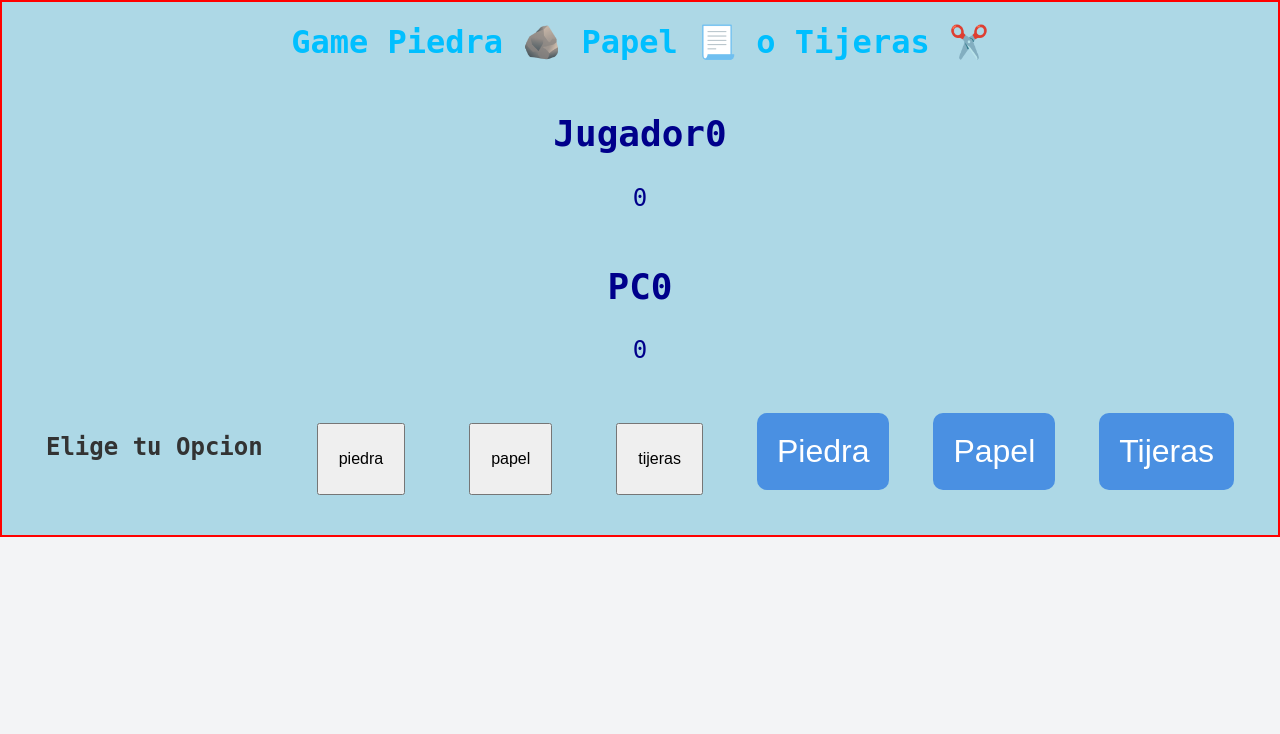
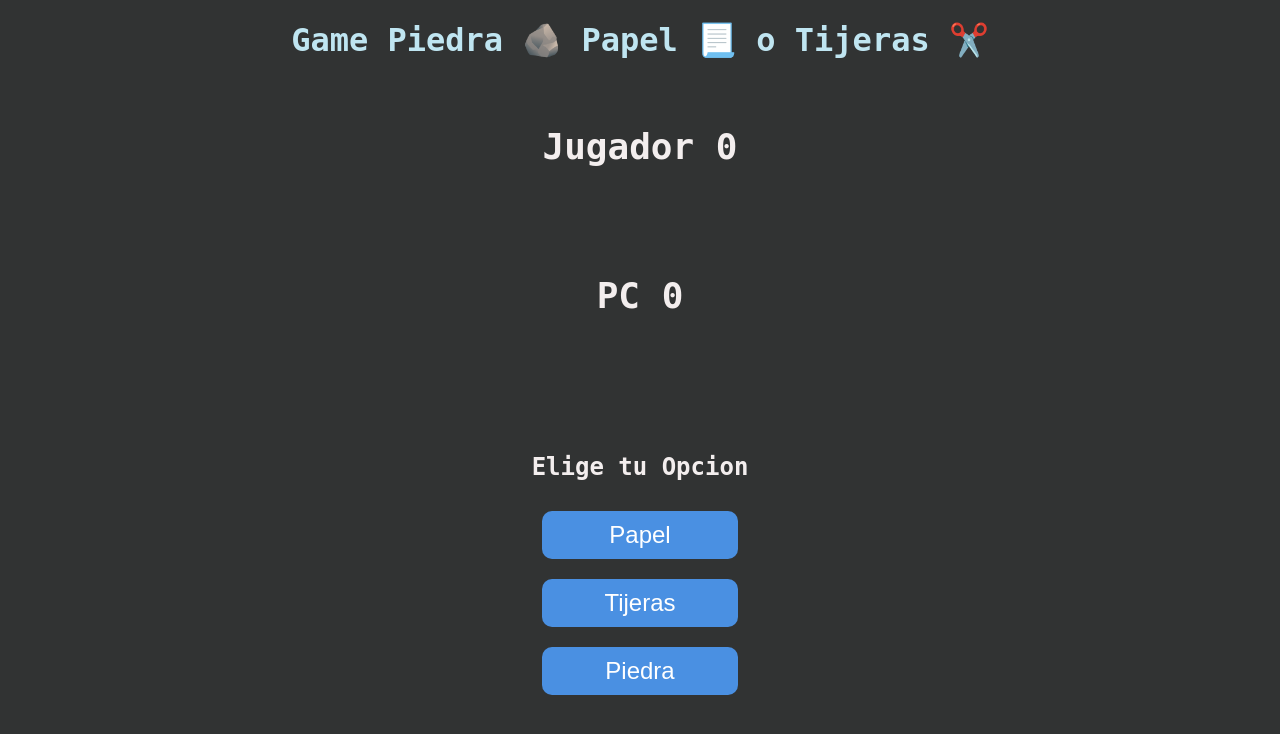
Before and after one commit to Vale1702/juego-react, a React (Create React App) app: page / in a window 1280 px wide. Shown: the top 734 px of the page. Built offline with nearby package versions, Linux system fonts and the light colour scheme.

Commit message:
Revision de logica para determinar Ganador

```diff
--- a/public/index.html
+++ b/public/index.html
@@ -10,6 +10,9 @@
       content="Web site created using create-react-app"
     />
     <link rel="apple-touch-icon" href="%PUBLIC_URL%/logo192.png" />
+
+     <!-- <script src="http://localhost:3000"></script> -->
+
     <!--
       manifest.json provides metadata used when your web app is installed on a
       user's mobile device or desktop. See https://developers.google.com/web/fundamentals/web-app-manifest/
--- a/src/app.jsx
+++ b/src/app.jsx
@@ -6,31 +6,43 @@ export default  function App() {
   const [playerScore, setPlayerScore]= useState(0);
   const [pcScore, setPcScore]=useState(0);
   const [result, setResult]=useState("");
-  const options = ["piedra", "papel", "tijeras"];
+  const options = ["Papel","Tijeras","Piedra"];
 
   const playGame= (playerChoice)=>{
+    //Eleccion aleatoria de PC
     const pcChoice = options[Math.floor(Math.random() * options.length)];
+    //Ganador
     const winner = determineWinner(playerChoice, pcChoice);
 
+    console.log(`Jugador elige ${playerChoice}`);
+    console.log(`PC elige ${pcChoice}`);
+    console.log(`Gano  ${winner}`);
+    console.log(`______`);
+
+    //Combate
     if (winner === "Jugador") {
       setPlayerScore(playerScore + 1);
-      setResult(`Ganaste! ${playerChoice} vence a ${pcChoice}`);
-    } else if (winner === "Computadora") {
+      return setResult(`Jugador Gano!,  ${playerChoice} vence a ${pcChoice}`);
+
+    } else if (winner === "PC") {
       setPcScore(pcScore + 1);
-      setResult(`Perdiste! ${pcChoice} vence a ${playerChoice}`);
+      return setResult(`Jugador perdio! ${pcChoice} vence a ${playerChoice}`);
+
     } else {
-      setResult("Es un empate!");
+      return  ("Es un EMPATE");
     }
   };
-  const determineWinner = (player, pc)=>{
+
+  //Determinando Ganador
+  const determineWinner = (playerChoice, pcChoice) => {
     if(
-      (player === "piedra" && pc === "tijera") ||
-      (player === "Papel" && pc === "Piedra") ||
-      (player === "Tijera" && pc === "Papel")
-    ){
-      return "Jugador";
+      (playerChoice === "Piedra" && pcChoice === "Tijera") ||
+      (playerChoice === "Papel" && pcChoice === "Piedra") ||
+      (playerChoice === "Tijera" && pcChoice === "Papel")
+    ) {
+    return (`Jugador con :${playerChoice}`)
     }
-    return "PC";
+    return (`PC con :${pcChoice}`)
   };
 
   return (
@@ -38,12 +50,12 @@ export default  function App() {
         <h1 className="game-title"> Game Piedra 🪨 Papel 📃 o Tijeras ✂️</h1>
         <div className="marcador">
             <div className="puntaje">
-              <h2>Jugador{playerScore}</h2>
-              <p id="jugador-puntos">0</p>
+              <h2>Jugador {playerScore}</h2>
+              <p id="jugador-puntos"></p>
             </div>
             <div className="puntaje">
-              <h2>PC{pcScore}</h2>
-              <p id="pc-puntos">0</p>
+              <h2>PC {pcScore}</h2>
+              <p id="pc-puntos"></p>
             </div>
           <div/>
         </div>
@@ -54,24 +66,15 @@ export default  function App() {
             <button
             key={option}
             onClick={()=> playGame(option)}
-            style={{ margin: "10px", padding: "10px 20px", fontSize: "16px" }}
+            className="option"
             >
               {option}
             </button>
           ))}
-          <button className="option " id="piedra" >
-            <span>Piedra</span>
-            </button>
-          <button className="option " id="papel">
-            <span>Papel</span>
-            </button>
-          <button className="option " id="tijeras">
-            <span>Tijeras</span>
-            </button>
         </div>
 
         <div className="res">
-            <h2>{result}</h2>
+            <h2> {result} </h2>
         </div>
       </div>
     );
--- a/src/index.js
+++ b/src/index.js
@@ -4,11 +4,5 @@ import App from './app.jsx';
 
 const root = ReactDOM.createRoot(document.getElementById('root'));
 root.render(
-  <React.StrictMode>
     <App/>
-  </React.StrictMode>
 );
-
-// If you want to start measuring performance in your app, pass a function
-// to log results (for example: reportWebVitals(console.log))
-// or send to an analytics endpoint. Learn more: https://bit.ly/CRA-vitals
--- a/src/style.css
+++ b/src/style.css
@@ -1,32 +1,38 @@
 body {
     font-family: 'Monospace';
     text-align: center;
-    background-color: #f3f4f6;
-    color: #333;
+    background-color: rgb(49, 51, 51);
+    color: #f3eeee;
     margin: 0;
     padding: 0;
-  }
+}
 
 .game-container{
-    border: 2px solid red;
-    background-color: lightblue;
+    display: grid;
+    grid-template-rows: repeat(200px, fr);
+    gap: 15px;
 }
 
 .game-title{
-    color: deepskyblue;
+    color: rgb(191, 229, 241);
 }
 
 .marcador{
-    display: flex;
+    display: grid;
     flex-direction: column;
     justify-content: space-around;
     margin-bottom: 25px;
-    color: darkblue;
     font-size: 24px;
 }
 
+.puntaje{
+    display: grid;
+    justify-content: space-around;
+}
+
 .options-container{
-    display: flex;
+    display: grid;
+    grid-template-rows: repeat(1, 1fr);
     justify-content: space-evenly;
     border-radius: 15px;
 }
@@ -34,22 +40,25 @@ body {
 .option{
     background-color: #4a90e2;
     display: flex;
+    align-items: center;
+    justify-items: center;
     flex-direction: column;
-    align-items: center;
     color: #ffffff;
     border: none;
     border-radius: 10px;
-    padding: 20px;
-    font-size: 2rem;
     cursor: pointer;
-    margin-bottom: 15px;
+    margin: 10px;
+    padding: 10px 20px;
+    font-size: 24px;
     transition: transform 0.3s ease, box-shadow 0.3s ease;
 }
 .option:hover {
     transform: scale(1.1);
-    box-shadow: 0 4px 10px rgba(0, 0, 0, 0.2);
+    box-shadow: 0 4px 10px rgba(236, 238, 235, 0.705);
+    background-color:limegreen;
   }
 
 .res{
     font-size: 24px;
+    color: #f3f4f6;
 }
```
